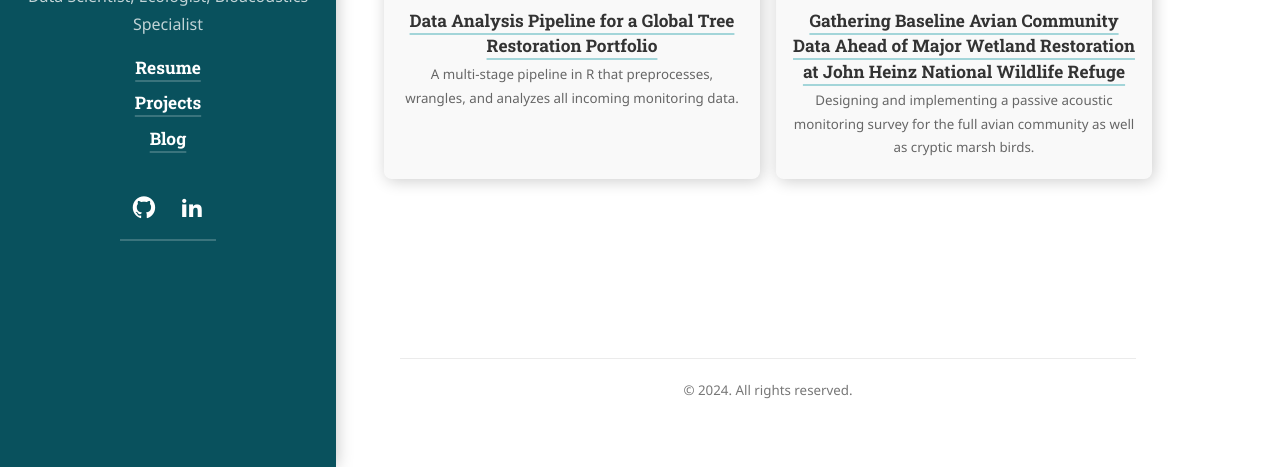
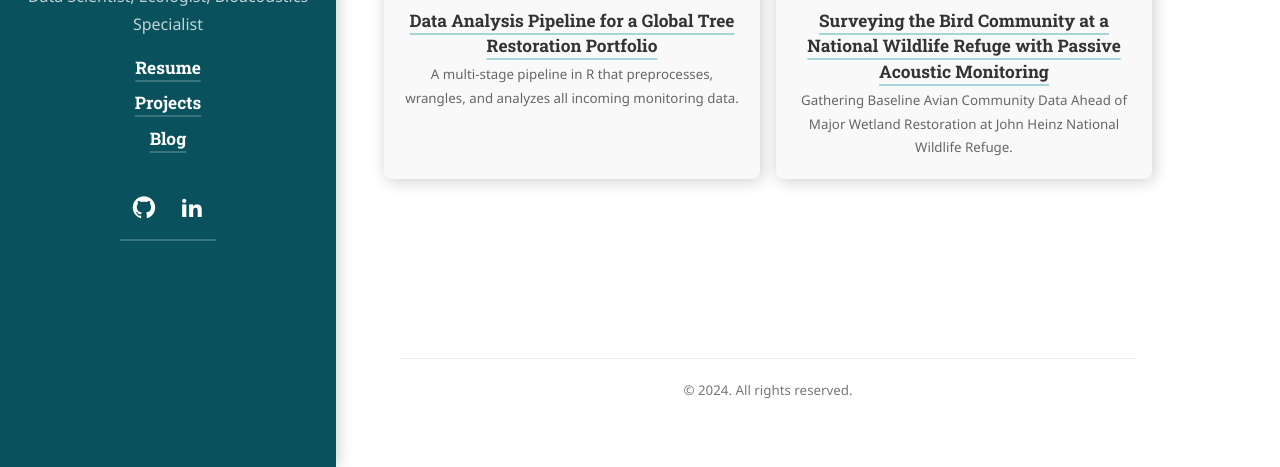
Before and after one commit to johannesnelson/johannesnelson.github.io, a Jekyll site: the page built from _projects/LLM_powered_plant_classifier.md, in a window 1280 px wide and 900 px high, scrolled down 6569 px, cut to the strip 433-900 px from the top of the window. Built offline with Jekyll 4.4.1, drawn with Linux system fonts in a browser that asks for light colours; cached includes are drawn as plain includes; nearby versions of some CDN libraries; some web fonts are replaced; library files that are not in the unit come from our copies.

Commit message:
New project, JHNWR

```diff
--- a/_projects/JHWR.md
+++ b/_projects/JHWR.md
@@ -1,9 +1,9 @@
 ---
 layout: project
-title: 'Gathering Baseline Avian Community Data Ahead of Major Wetland Restoration at John Heinz National Wildlife Refuge'
-caption: Designing and implementing a passive acoustic monitoring survey for the full avian community as well as cryptic marsh birds.
+title: 'Surveying the Bird Community at a National Wildlife Refuge with Passive Acoustic Monitoring'
+caption: Gathering Baseline Avian Community Data Ahead of Major Wetland Restoration at John Heinz National Wildlife Refuge.
 description: >
-  Project report about designing and implementing a passive acoustic monitoring survey for the full avian community as well as cryptic marsh birds.
+  Gathering Baseline Avian Community Data Ahead of Major Wetland Restoration at John Heinz National Wildlife Refuge.
 date: 27 January 2024
 image:
   path: /assets/img/projects/JHWR_graphic.png
@@ -22,7 +22,7 @@ sitemap: false
 ---
 
 
-### Gathering Baseline Avian Community Data Ahead of Major Wetland Restoration at John Heinz National Wildlife Refuge
+### Surveying the Bird Community at a National Wildlife Refuge with Passive Acoustic Monitoring
 
 * toc
 {:toc}
```
